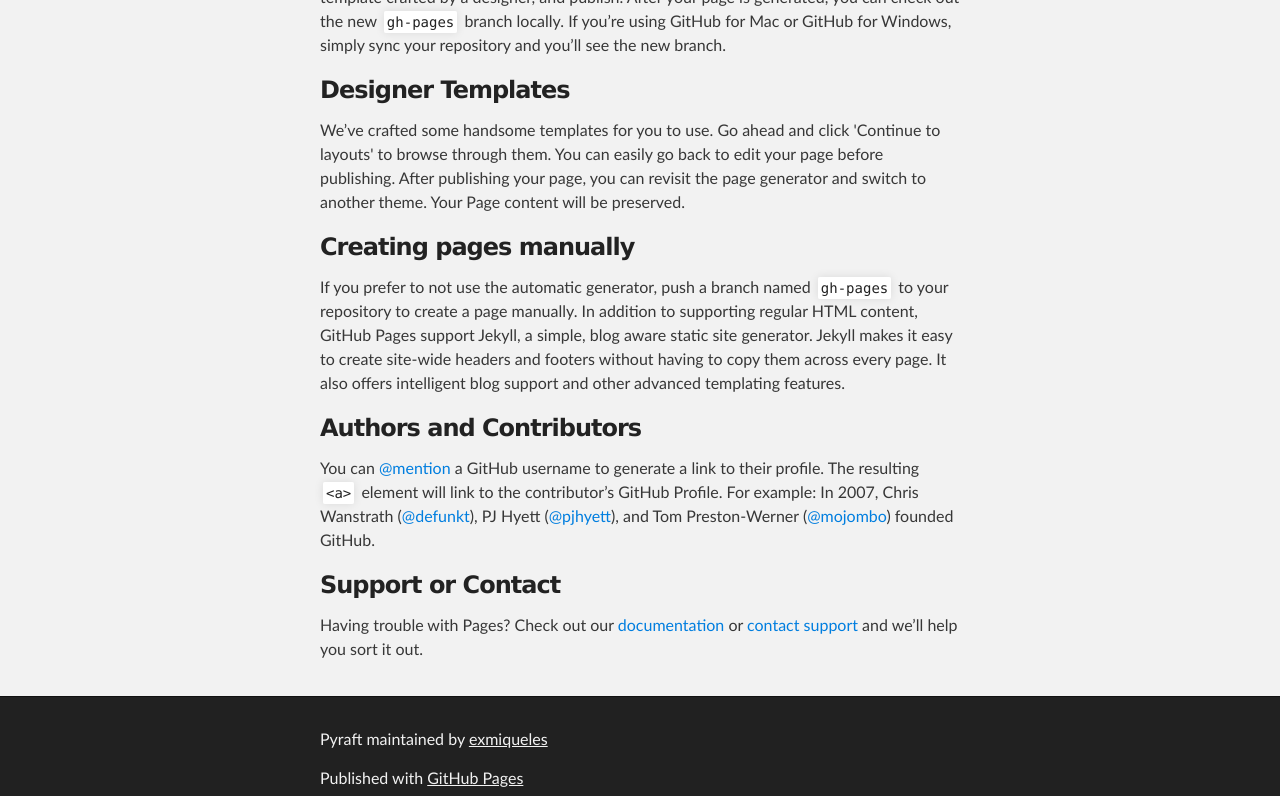
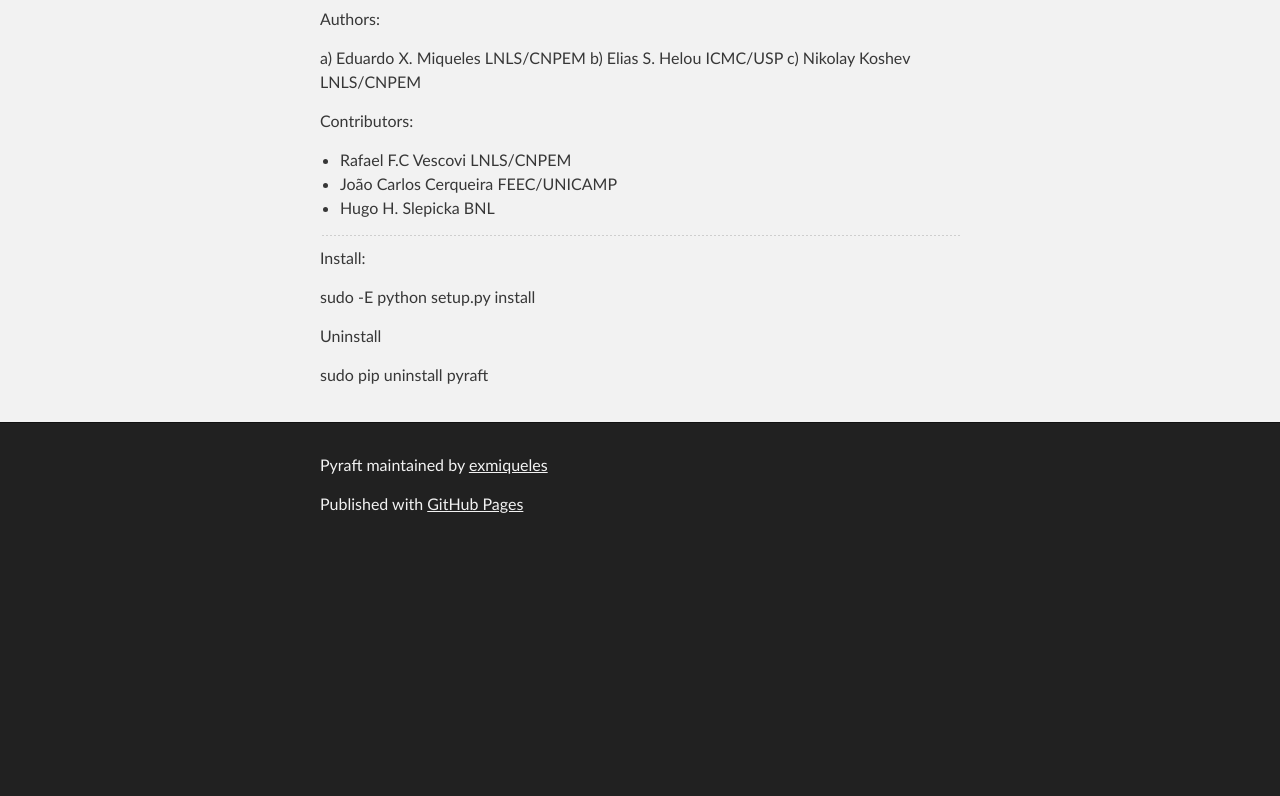
Before and after one commit to tacaswell/pyraft, a plain HTML site: page index.html in a window 1280 px wide. Shown: the part 369-1165 px from the top of the page. After the commit the page ends 920 px from the top, so only its background shows below. Drawn offline with Linux system fonts and the light colour scheme.

```diff
--- a/index.html
+++ b/index.html
@@ -31,30 +31,32 @@
     <!-- MAIN CONTENT -->
     <div id="main_content_wrap" class="outer">
       <section id="main_content" class="inner">
-        <h3>
-<a id="welcome-to-github-pages" class="anchor" href="#welcome-to-github-pages" aria-hidden="true"><span class="octicon octicon-link"></span></a>Welcome to GitHub Pages.</h3>
+        <h2>
+<a id="reconstruction-algorithms-for-tomography-for-python" class="anchor" href="#reconstruction-algorithms-for-tomography-for-python" aria-hidden="true"><span class="octicon octicon-link"></span></a>RECONSTRUCTION ALGORITHMS FOR TOMOGRAPHY for Python</h2>
 
-<p>This automatic page generator is the easiest way to create beautiful pages for all of your projects. Author your page content here <a href="https://guides.github.com/features/mastering-markdown/">using GitHub Flavored Markdown</a>, select a template crafted by a designer, and publish. After your page is generated, you can check out the new <code>gh-pages</code> branch locally. If you’re using GitHub for Mac or GitHub for Windows, simply sync your repository and you’ll see the new branch.</p>
+<p>Authors:</p>
 
-<h3>
-<a id="designer-templates" class="anchor" href="#designer-templates" aria-hidden="true"><span class="octicon octicon-link"></span></a>Designer Templates</h3>
+<p>a) Eduardo X. Miqueles      LNLS/CNPEM
+b) Elias S. Helou       ICMC/USP
+c) Nikolay Koshev       LNLS/CNPEM</p>
 
-<p>We’ve crafted some handsome templates for you to use. Go ahead and click 'Continue to layouts' to browse through them. You can easily go back to edit your page before publishing. After publishing your page, you can revisit the page generator and switch to another theme. Your Page content will be preserved.</p>
+<p>Contributors:</p>
 
-<h3>
-<a id="creating-pages-manually" class="anchor" href="#creating-pages-manually" aria-hidden="true"><span class="octicon octicon-link"></span></a>Creating pages manually</h3>
+<ul>
+<li>Rafael F.C Vescovi        LNLS/CNPEM</li>
+<li>João Carlos Cerqueira        FEEC/UNICAMP</li>
+<li>Hugo H. Slepicka          BNL</li>
+</ul>
 
-<p>If you prefer to not use the automatic generator, push a branch named <code>gh-pages</code> to your repository to create a page manually. In addition to supporting regular HTML content, GitHub Pages support Jekyll, a simple, blog aware static site generator. Jekyll makes it easy to create site-wide headers and footers without having to copy them across every page. It also offers intelligent blog support and other advanced templating features.</p>
+<hr>
 
-<h3>
-<a id="authors-and-contributors" class="anchor" href="#authors-and-contributors" aria-hidden="true"><span class="octicon octicon-link"></span></a>Authors and Contributors</h3>
+<p>Install:</p>
 
-<p>You can <a href="https://github.com/blog/821" class="user-mention">@mention</a> a GitHub username to generate a link to their profile. The resulting <code>&lt;a&gt;</code> element will link to the contributor’s GitHub Profile. For example: In 2007, Chris Wanstrath (<a href="https://github.com/defunkt" class="user-mention">@defunkt</a>), PJ Hyett (<a href="https://github.com/pjhyett" class="user-mention">@pjhyett</a>), and Tom Preston-Werner (<a href="https://github.com/mojombo" class="user-mention">@mojombo</a>) founded GitHub.</p>
+<p>sudo -E python setup.py install</p>
 
-<h3>
-<a id="support-or-contact" class="anchor" href="#support-or-contact" aria-hidden="true"><span class="octicon octicon-link"></span></a>Support or Contact</h3>
+<p>Uninstall</p>
 
-<p>Having trouble with Pages? Check out our <a href="https://help.github.com/pages">documentation</a> or <a href="https://github.com/contact">contact support</a> and we’ll help you sort it out.</p>
+<p>sudo pip uninstall pyraft</p>
       </section>
     </div>
 
```
Also changed, not shown: params.json (+1 -1 lines).
